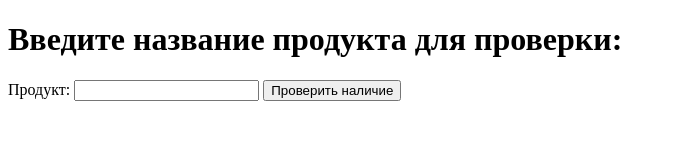
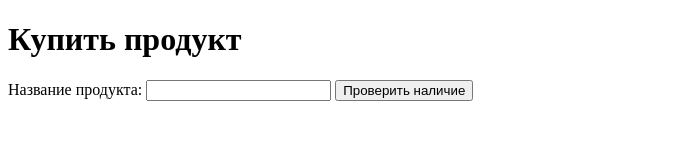
Before and after one commit to Alfreelancenow/my-web-app-test, a plain HTML site: page templates/buy.html in a window 1280 px wide. Shown: the whole page, without its empty margins (0-675 px from the left). Drawn offline with Linux system fonts and the light colour scheme.

Commit message:
Update buy.html

```diff
--- a/templates/buy.html
+++ b/templates/buy.html
@@ -1,13 +1,15 @@
 <!DOCTYPE html>
-<html>
+<html lang="en">
 <head>
-    <title>Проверка продукта</title>
+    <meta charset="UTF-8">
+    <meta name="viewport" content="width=device-width, initial-scale=1.0">
+    <title>Купить продукт</title>
 </head>
 <body>
-    <h1>Введите название продукта для проверки:</h1>
-    <form action="/check_product" method="POST">
-        <label for="product">Продукт:</label>
-        <input type="text" id="product" name="product" required>
+    <h1>Купить продукт</h1>
+    <form action="/buy" method="POST">
+        <label for="product_name">Название продукта:</label>
+        <input type="text" id="product_name" name="product_name" required>
         <button type="submit">Проверить наличие</button>
     </form>
 </body>
```
